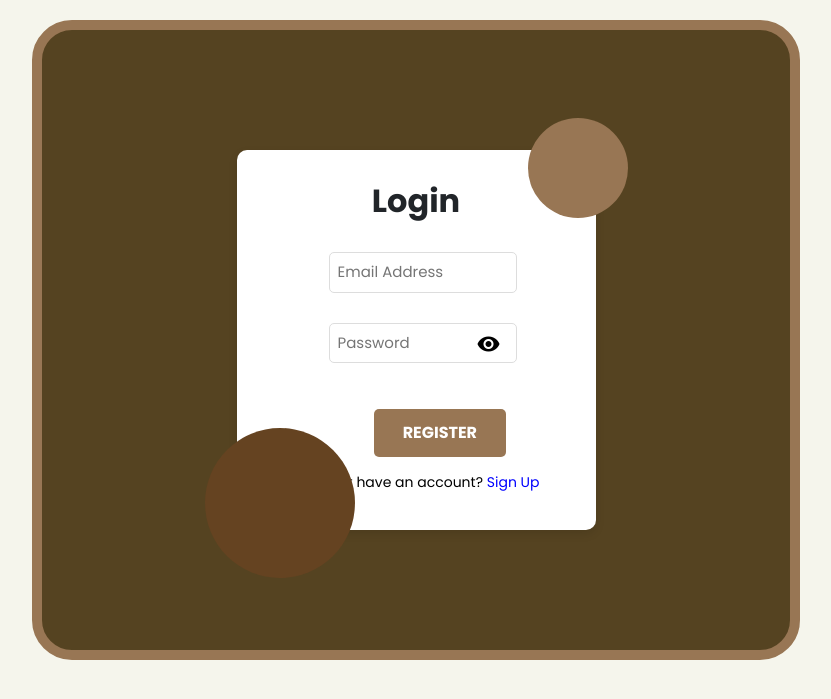
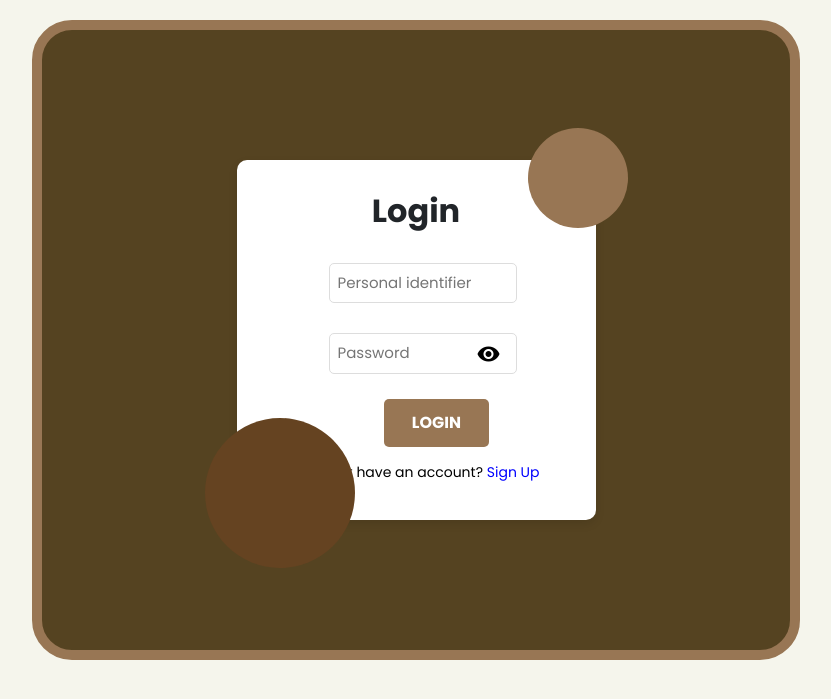
Before and after one commit to babenko-v/Web-project-EduConnect-, a Django app: page /user/login/ in a window 1280 px wide. Shown: the part 72-771 px from the top of the page, without its empty margins (224-1055 px from the left). Run offline with Django 4.2, Linux system fonts and the light colour scheme; some libraries are stand-ins or nearby versions.

Commit message:
auth and login are ready

```diff
--- a/app_store/settings.py
+++ b/app_store/settings.py
@@ -122,7 +122,6 @@ USE_I18N = True
 USE_TZ = True
 
 
-
 # Static files (CSS, JavaScript, Images)
 # https://docs.djangoproject.com/en/4.2/howto/static-files/
 
@@ -137,4 +136,4 @@ MEDIA_URL = 'media/'
 
 MEDIA_ROOT = BASE_DIR / 'media'
 
-# AUTH_USER_MODEL = 'users.Teacher_profile'
+AUTH_USER_MODEL = 'users.Teacher_profile'
--- /dev/null
+++ b/users/forms.py
@@ -0,0 +1,14 @@
+from django.contrib.auth.forms import AuthenticationForm
+from django import forms
+
+from users.models import Teacher_profile
+
+
+class TeacherLoginForm(AuthenticationForm):
+
+    username = forms.CharField()
+    password = forms.CharField()
+
+    class Meta:
+        model = Teacher_profile
+        fields = ('username', 'password')
--- a/users/static/css/login.css
+++ b/users/static/css/login.css
@@ -12,7 +12,8 @@
     }
 }
 .register_button {
-    margin-left: 105px;
+    margin-top: -5px;
+    margin-left: 55px;
     margin-bottom: 10px;
     width: 45%;
 }
@@ -28,3 +29,9 @@
 .link {
     margin-left: 25px;
 }
+
+.register_button:hover ~ .decor_before, .register_button:hover ~ .decor_after {
+    transition: 0.4s;
+    background: #25cb41;
+    border: 15px solid #46fc52;
+}
--- a/users/static/js/registration.js
+++ b/users/static/js/registration.js
@@ -1,5 +1,5 @@
 document.getElementById('togglePassword').addEventListener('click', function (e) {
-    const passwordField = document.getElementById('password');
+    const passwordField = document.getElementById('id_password');
     const type = passwordField.getAttribute('type') === 'password' ? 'text' : 'password';
     passwordField.setAttribute('type', type);
 
--- a/users/templates/users/login.html
+++ b/users/templates/users/login.html
@@ -8,17 +8,22 @@
     </head>
     <body>
     <h2>Login</h2>
-        <div class="form_group">
-            <input class="email_input" type="email" id="email" name="email" placeholder="Email Address" required>
+    <form method="post" action="{% url "users:login" %}" class="form_group">
+        {% csrf_token %}
+
+        <input class="email_input" type="text" id="id_username" name="username" placeholder="Personal identifier" required>
 
         <div class="password_container">
-                <input class="password_input" type="password" id="password" name="password" placeholder="Password" required>
+            <input class="password_input" type="password" id="id_password" name="password" placeholder="Password" required>
             <button type="button" id="togglePassword" class="toggle-password mt-1" tabindex="-1">
                 <span class="material-icons">visibility</span>
             </button>
         </div>
-        </div>
+        <button type="submit" class="register_button">Login</button>
 
+        <div class="decor_before"></div>
+        <div class="decor_after"></div>
+    </form>
     </body>
 {% endblock login %}
 
@@ -27,3 +32,7 @@
         <a href="{% url 'users:registration' %}" class="span">Sign Up</a>
     </p>
 {% endblock link %}
+
+{% block btn_login %}
+    Login
+{% endblock %}
--- a/users/templates/users/profile.html
+++ b/users/templates/users/profile.html
@@ -133,9 +133,8 @@
                                 <h3>
                                     <strong class="header_prof">Contact Information</strong>
                                 </h3>
-                                {% block contact_info %}
 
-                                    <p><strong>E-mail:</strong> {{ info.contact_info.email }}</p>
+                                    <p><strong>Personal identifier:</strong> {{ info.username }}</p>
 
                                     {% for cont_info in list_contact %}
 
@@ -152,8 +151,6 @@
                                         {% endwith %}
 
                                     {% endfor %}
-
-                                {% endblock contact_info %}
 
                                 <h3>
                                     <strong class="header_prof">Education</strong>
--- a/users/templates/users/registration.html
+++ b/users/templates/users/registration.html
@@ -17,9 +17,9 @@
                     <input type="text" id="last-name" name="last_name" placeholder="Last Name" required>
                 </div>
                 <div class="form_group">
-                    <input type="email" id="email" name="email" placeholder="Email Address" required>
+                    <input type="email" id="email" name="email" placeholder="Personal identifier" required>
                     <div class="password_container">
-                        <input class="password_input" type="password" id="password" name="password" placeholder="Password" required>
+                        <input class="password_input" type="password" id="id_password" name="password" placeholder="Password" required>
                         <button type="button" id="togglePassword" class="toggle-password mt-1" tabindex="-1">
                             <span class="material-icons">visibility</span>
                         </button>
@@ -46,16 +46,18 @@
 
                     </datalist>
                 </div>
+
+                <button type="submit" class="register_button">Register</button>
+                <div class="decor_before"></div>
+                <div class="decor_after"></div>
+
                 {% endblock login %}
-                <button type="submit" class="register_button">Register</button>
+
                 {% block link %}
                     <p class="link">Already have an acсount ?
                         <a href="{% url 'users:login' %}" class="span">Sign in</a>
                     </p>
                 {% endblock link %}
-
-                <div class="decor_before"></div>
-                <div class="decor_after"></div>
 
             </form>
         </div>
--- a/users/views.py
+++ b/users/views.py
@@ -1,14 +1,17 @@
-from django.shortcuts import render
+from django.contrib import auth
+from django.shortcuts import render, redirect
+from django.http import HttpResponseRedirect
 
 from teachers.models import Specializations
 from users.models import Locations, Mode_teaching, Teacher_profile
+from users.forms import TeacherLoginForm
 
 
 def profile(request):
     modes = Mode_teaching.objects.all()
     profiles = Teacher_profile.objects.filter(id=1)
 
-    list_conact_info = ('phone', 'telegram', 'facebook', 'instagram')
+    list_conact_info = ('phone', 'telegram', 'email', 'instagram')
 
     context = {
         'modes': modes,
@@ -18,8 +21,26 @@ def profile(request):
 
     return render(request, "users/profile.html", context)
 
+
 def login(request):
-    return render(request, "users/login.html")
+    if request.method == 'POST':
+        form = TeacherLoginForm(data=request.POST)
+        if form.is_valid():
+            username = request.POST['username']
+            password = request.POST['password']
+            user = auth.authenticate(username=username, password=password)
+            if user:
+                auth.login(request, user)
+                return redirect('main:main')
+    else:
+        form = TeacherLoginForm()
+
+    context = {
+        'form': form
+    }
+    return render(request, 'users/login.html', context)
+
+
 
 def registration(request):
     specializations = Specializations.objects.all()
```
Also changed, not shown: teachers/templates/teachers/card_mentor.html (+6 -2 lines), users/models.py (+19 -17 lines), teachers/migrations/0001_initial.py, users/migrations/0001_initial.py. Lines whose indentation alone changed are shown as unchanged.
